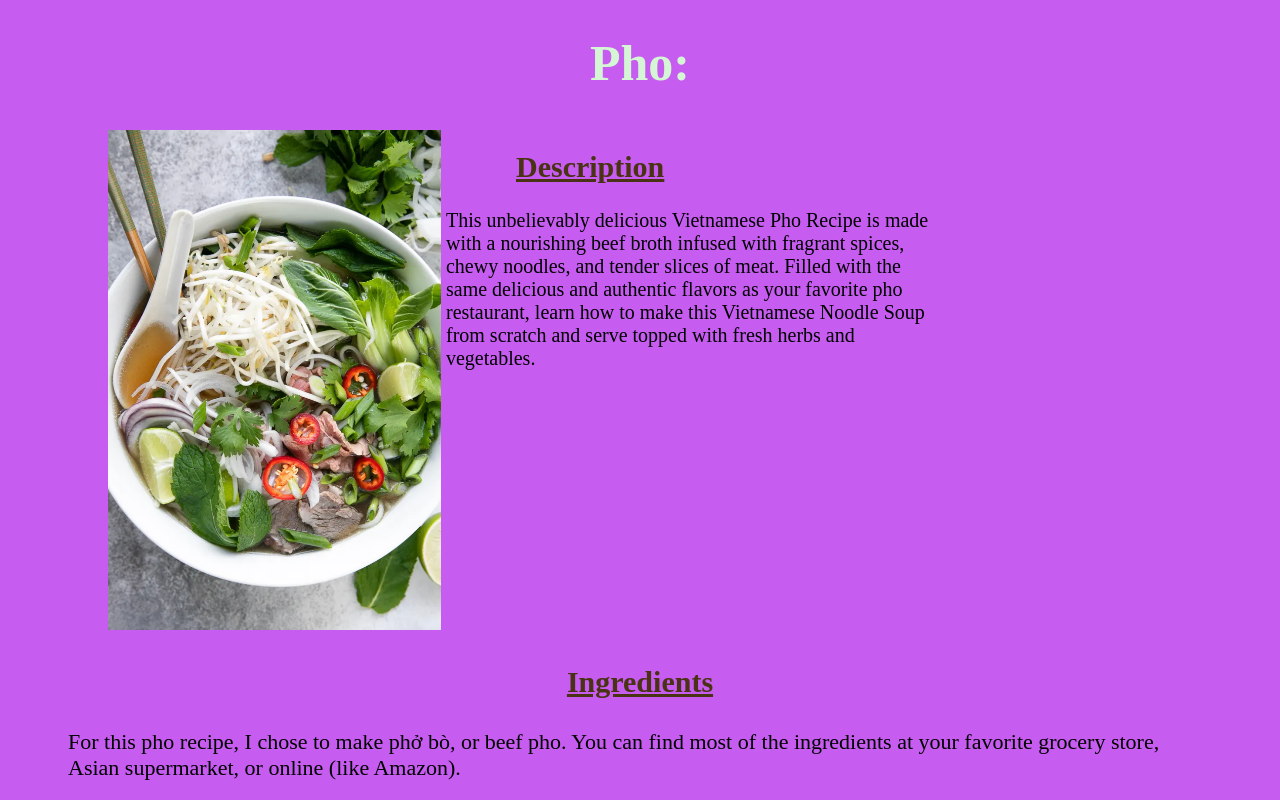
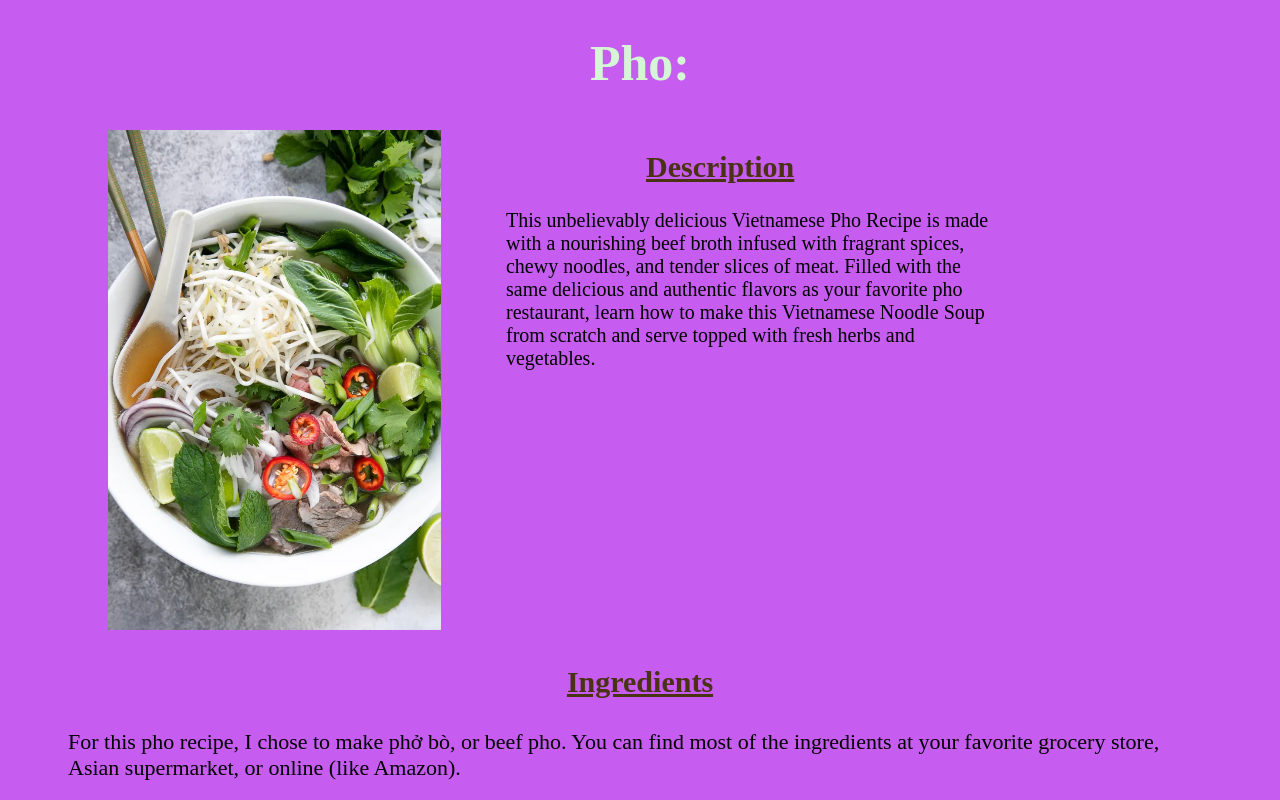
Before and after one commit to Kylie-C/odin-recipes, a plain HTML site: page recipes/pho.html in a window 1280 px wide. Shown: the top 800 px of the page. Drawn offline with Linux system fonts and the light colour scheme.

Commit message:
Aligned h2 with the other headings.

```diff
--- a/recipes/pho.css
+++ b/recipes/pho.css
@@ -11,7 +11,7 @@ h1 {
 
 
 h2 {
-    margin-left: 70px;
+    margin-left: 140px;
 }
 
 
@@ -29,7 +29,7 @@ img {
 
 .description-container {
     /* Once I learn about flexboxes, center this vertically */
-    margin-right: 60px;
+    margin: 0 60px;
 }
 
 
```
